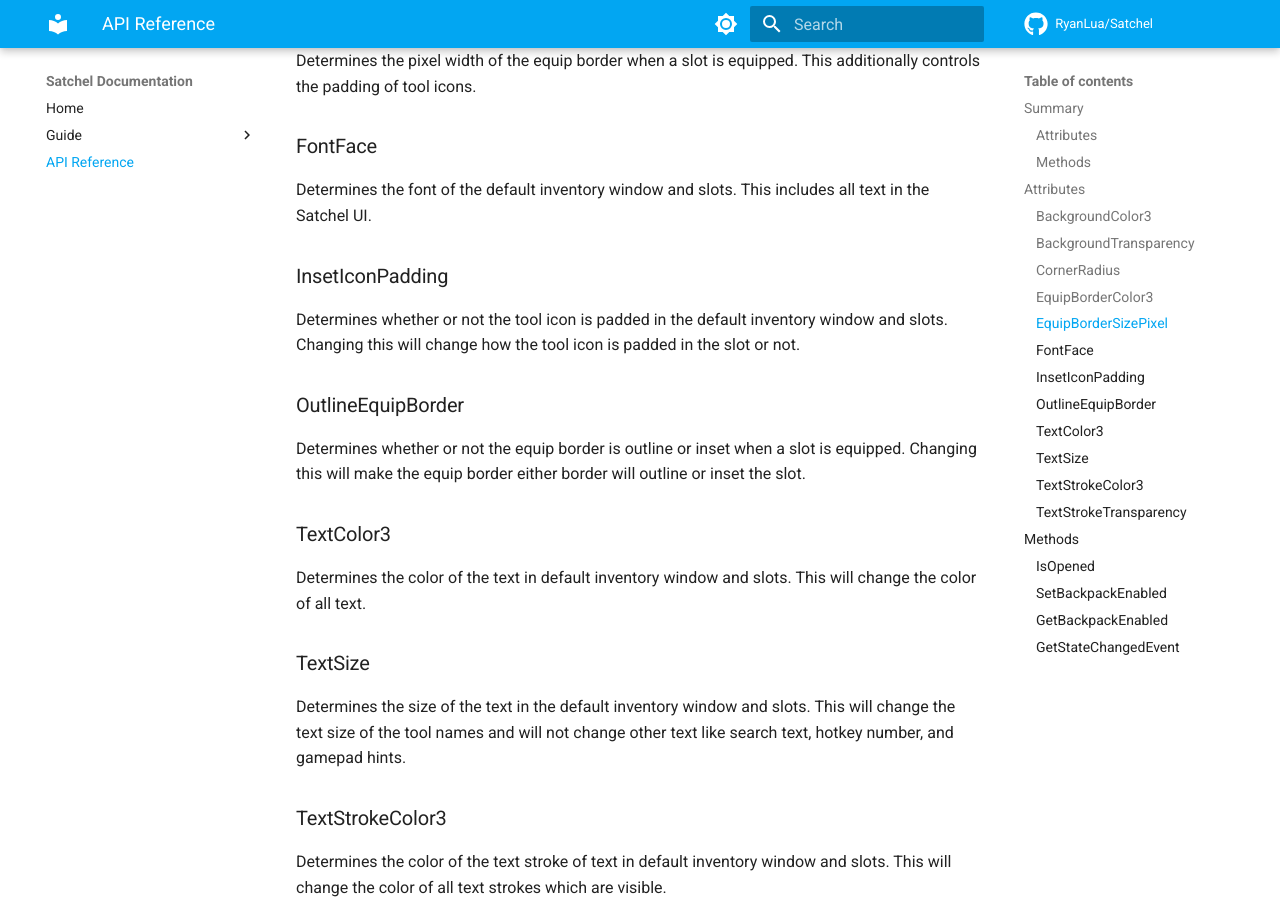
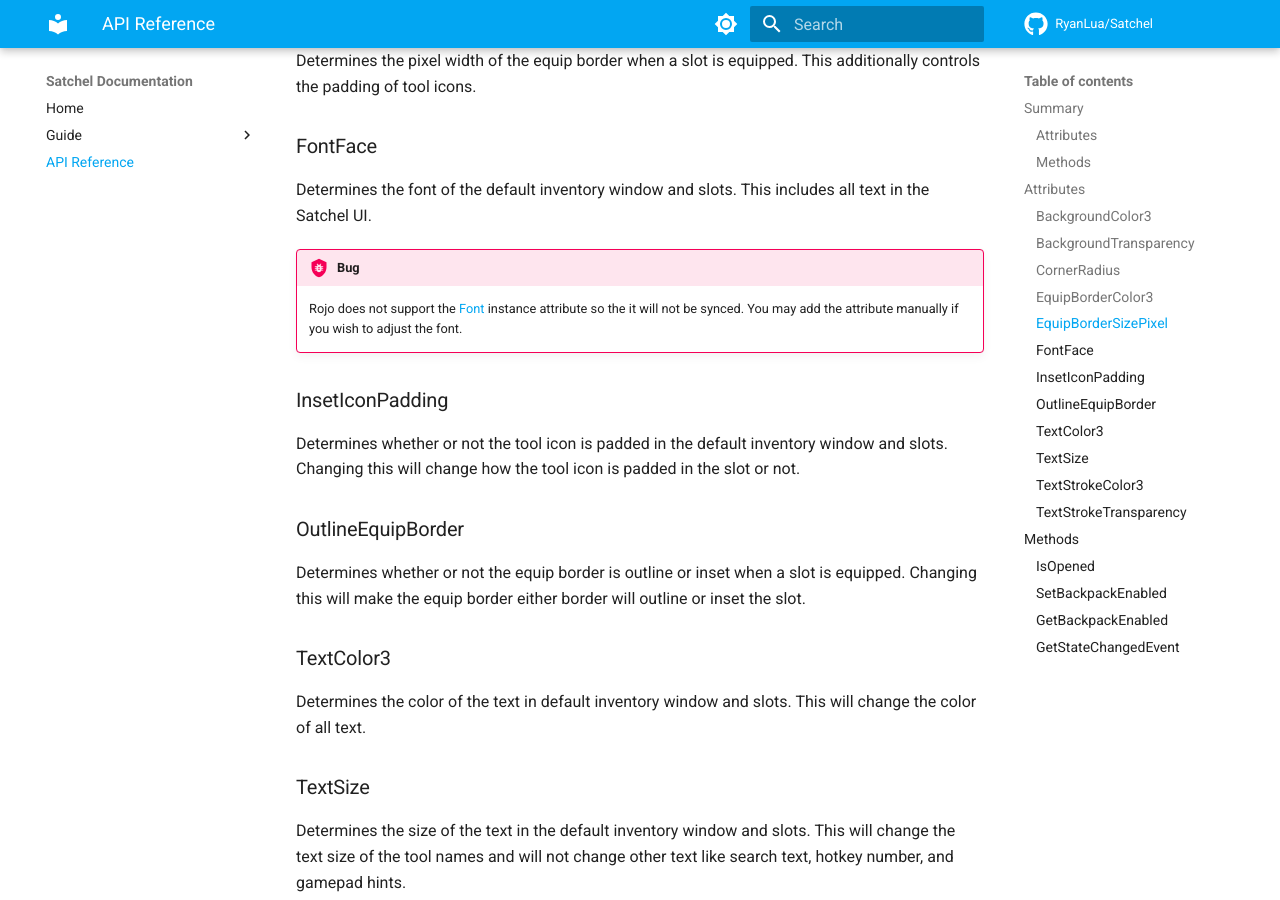
Before and after one commit to RyanLua/Satchel, an MkDocs documentation site: the page built from docs/api-reference.md, in a window 1280 px wide and 900 px high, scrolled down 2500 px. Built offline with MkDocs 1.6.1 and Material for MkDocs 9.7.7, drawn with Linux system fonts in a browser that asks for light colours; comment, search, counter and statistics services are not loaded; the version menu is left out.

Commit message:
Add FontFace warning

```diff
--- a/docs/api-reference.md
+++ b/docs/api-reference.md
@@ -73,6 +73,10 @@ Determines the pixel width of the equip border when a slot is equipped. This add
 
 Determines the font of the default inventory window and slots. This includes all text in the Satchel UI.
 
+!!! bug
+
+    Rojo does not support the [Font](https://create.roblox.com/docs/reference/engine/datatypes/Font) instance attribute so the it will not be synced. You may add the attribute manually if you wish to adjust the font.
+
 ### InsetIconPadding
 
 Determines whether or not the tool icon is padded in the default inventory window and slots. Changing this will change how the tool icon is padded in the slot or not.
```
